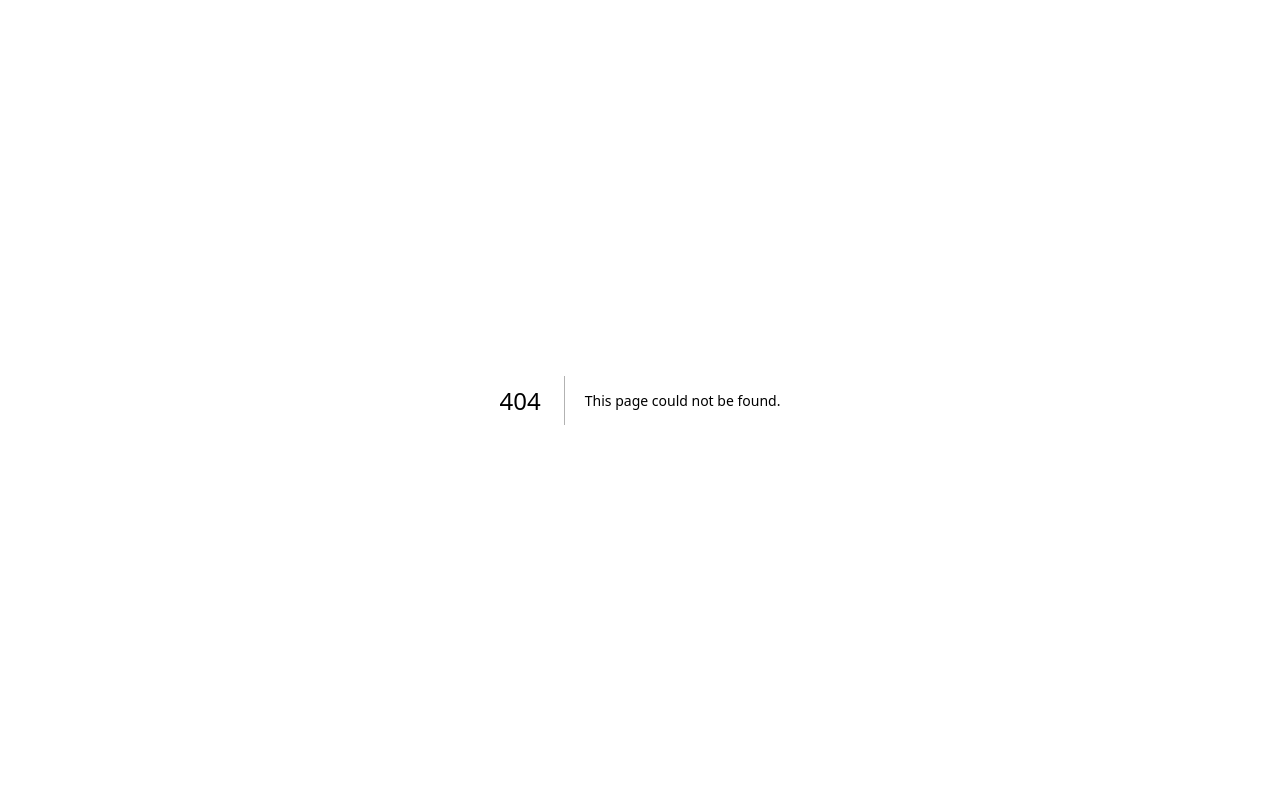
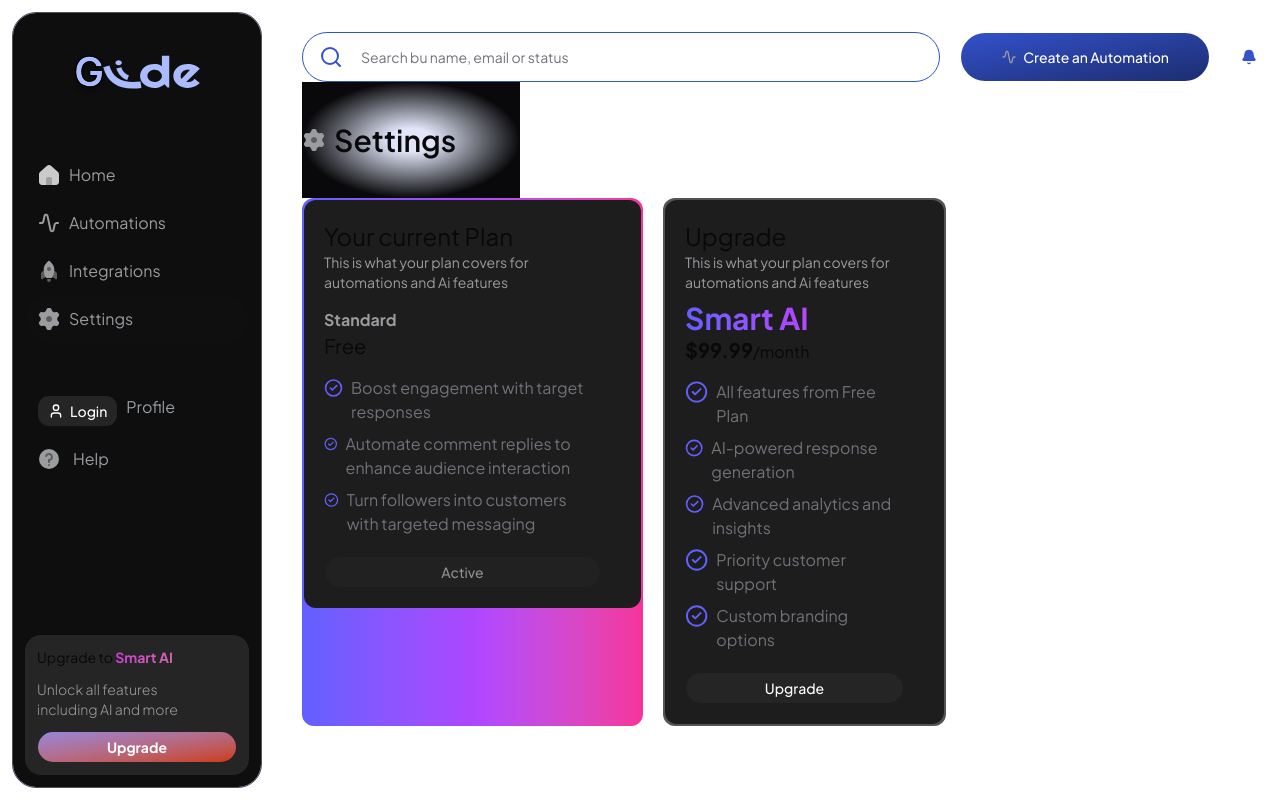
Before and after one commit to ChinmayDaroliya/Glide, a Next.js app: page /dashboard/1/settings in a window 1280 px wide. Before the commit this address had no page. Built offline with nearby package versions, Linux system fonts and the light colour scheme; no server answers.

Commit message:
created settings page and paymentCard in it

```diff
--- /dev/null
+++ b/src/app/(protected)/dashboard/[slug]/settings/page.tsx
@@ -0,0 +1,12 @@
+import Billing from '@/components/global/billing'
+import React from 'react'
+
+type Props = {}
+
+const Page = (props: Props) => {
+  return (
+    <Billing/>
+  )
+}
+
+export default Page
--- /dev/null
+++ b/src/components/global/billing/index.tsx
@@ -0,0 +1,24 @@
+import React from 'react'
+import PaymentCard from './paymentCard'
+
+type Props = {}
+
+const Billing = (props: Props) => {
+
+    // WIP fetch billing info for customer
+  return (
+    <div className='flex lg:flex-row flex-col gap-5 w-full lg:w-10/12 xl:w-8/12 container'>
+        <PaymentCard
+            current={'FREE'}
+            label='FREE'
+        />
+
+        <PaymentCard
+            current={'FREE'}
+            label='PRO'
+        />
+    </div>
+  )
+}
+
+export default Billing
--- /dev/null
+++ b/src/components/global/billing/paymentCard.tsx
@@ -0,0 +1,107 @@
+import { Button } from '@/components/ui/button'
+import { PLANS } from '@/constants/pages'
+import { cn } from '@/lib/utils'
+import { CircleCheck } from 'lucide-react'
+import React from 'react'
+
+type Props = {
+
+    label: string
+    current : 'PRO' | 'FREE'
+    landing?: boolean
+}
+
+const PaymentCard = ({label, current, landing}: Props) => {
+  return (
+    <div className={cn(
+        label != current
+          ? 'bg-in-active'
+          : 'bg-gradient-to-r from-indigo-500 via-purple-500 to-pink-500 ',
+          'p-[2px] rounded-xl overflow-hidden'
+    )}>
+      <div className={cn(
+        landing && 'radial--gradient-pink ',
+        'flex flex-col rounded-xl pl-5 py-5 pr-10 bg-background-90'
+      )}>
+        {
+            landing ?  (
+                <h2 className='text-2xl'>
+                    {label === 'PRO' && 'Premium Plan'}
+                    {label === 'FREE' && 'Standard'}
+                </h2>
+            ): (
+                <h2 className='text-2xl'>
+                    {label === current
+                        ? 'Your current Plan'
+                        : current === 'PRO'
+                        ? 'Downgrade'
+                        : 'Upgrade'
+                    }
+                </h2>
+            )
+        }
+            <p className='text-text-secondary text-sm mb-2'>
+                This is what your plan covers for automations and Ai features
+            </p>
+
+            {label === 'PRO' ? (
+                <span className='bg-gradient-to-r text-3xl from-indigo-500 via-purple-500 font-bold
+                to-pink-500 bg-clip-text text-transparent'>
+                    Smart AI
+                </span>
+            ):(
+                <p className='font-bold mt-2 text-text-secondary'>Standard</p>
+            )}
+
+            {label === 'PRO'? (
+                <p className='mb-2'>
+                    <b className='text-xl'>$99.99</b>/month
+                </p>
+            ):(
+                <p className='text-xl mb-2'>Free</p>
+            )}
+
+            {PLANS[label === 'PRO' ? 1 : 0].features.map((i) => (
+                <p
+                    key={i}
+                    className='mt-2 text-muted-foreground flex gap-2'
+                >
+                    <CircleCheck className='text-indigo-500'/>
+                    {i}
+                </p>
+            ))}
+
+            {landing ? (
+                <Button className={cn(
+                    'rounded-full mt-5',
+                    label === 'PRO'
+                    ? 'bg-gradient-to-r from-indigo-500 text-white via-purple-500 to-pink-500'
+                    : 'bg-background-80 text-white hover:text-background-80'
+                )}>
+                    {label === current
+                    ? 'Get Started'
+                    : current === 'PRO'
+                    ? 'FREE'
+                    : 'Get Started'
+                }
+                </Button>
+            ):(
+                <Button className='rounded-full mt-5 bg-background-80 text-white hover:text-background-80'
+                    disabled={label === current}
+                >
+                    {label === current
+                        ? 'Active'
+                        : current === 'PRO'
+                        ? 'Downgrade'
+                        : 'Upgrade'
+                    }
+
+                </Button>
+            )}
+
+      </div>
+    </div>
+  )
+}
+
+export default PaymentCard
--- a/src/components/global/sidebar/index.tsx
+++ b/src/components/global/sidebar/index.tsx
@@ -46,7 +46,7 @@ const Sidebar = ({ slug }: Props) => {
                     </div>
                     <div className='flex gap-x-3'>
                         <HelpDuoToneWhite />
-                        <p className='text-[#989CA0'>Help</p>
+                        <p className='text-[#989CA0]'>Help</p>
                     </div>
                 </div>
 
--- a/src/constants/pages.tsx
+++ b/src/constants/pages.tsx
@@ -19,3 +19,30 @@ export const PAGE_ICON:Props = {
     HOME: <HomeDuoToneBlue/>,
 
 }
+
+export const PLANS = [
+    {
+      name: 'Free Plan',
+      description: 'Perfect for getting started',
+      price: '$0',
+      features: [
+        'Boost engagement with target responses',
+        'Automate comment replies to enhance audience interaction',
+        'Turn followers into customers with targeted messaging',
+      ],
+      cta: 'Get Started',
+    },
+    {
+      name: 'Smart AI Plan',
+      description: 'Advanced features for power users',
+      price: '$99',
+      features: [
+        'All features from Free Plan',
+        'AI-powered response generation',
+        'Advanced analytics and insights',
+        'Priority customer support',
+        'Custom branding options',
+      ],
+      cta: 'Upgrade Now',
+    },
+  ]
```
